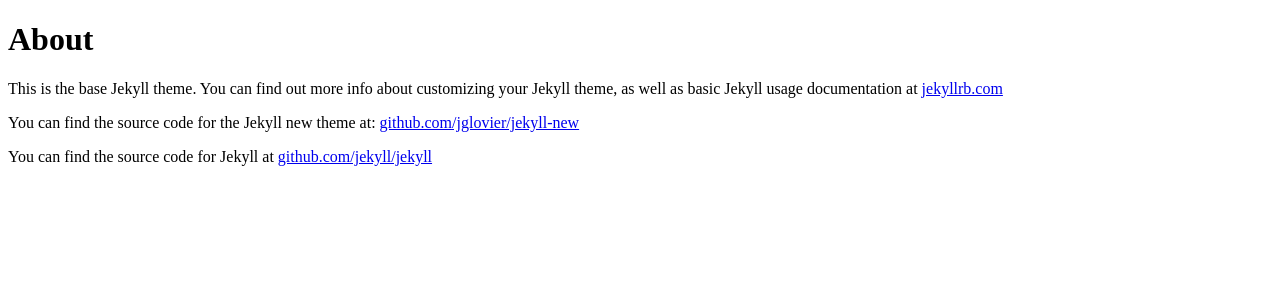
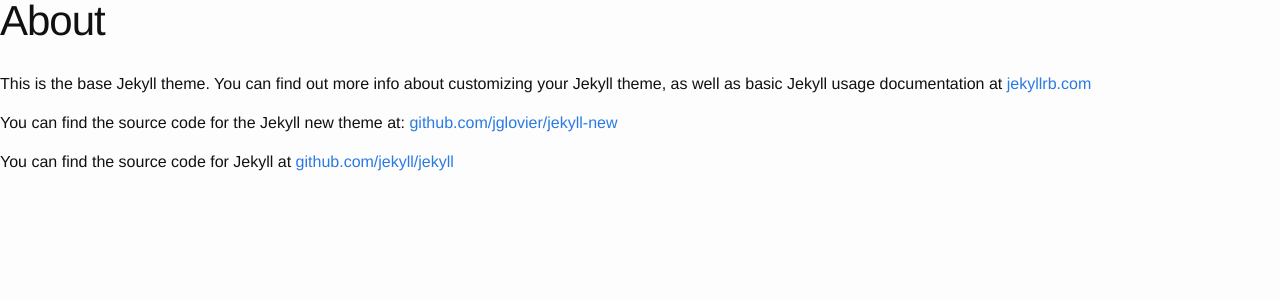
Before and after one commit to sgengler/canvas-reveal, a Jekyll site: the page built from about.md, in a window 1280 px wide. Shown: the top 300 px of the page. Built offline with Jekyll 4.4.1, drawn with Linux system fonts in a browser that asks for light colours.

Commit message:
fixing baseurl

```diff
--- a/_config.yml
+++ b/_config.yml
@@ -6,7 +6,7 @@
   line in _config.yml. It will appear in your document head meta (for
   Google search results) and in your feed.xml site description.
 baseurl: "canvas-reveal/" # the subpath of your site, e.g. /blog/
-url: "http://stevegengler.com/canvas-reveal" # the base hostname & protocol for your site
+url: "http://stevegengler.com/" # the base hostname & protocol for your site
 twitter_username: jekyllrb
 github_username:  jekyll
 
--- a/_includes/head.html
+++ b/_includes/head.html
@@ -6,6 +6,6 @@
     <title>{% if page.title %}{{ page.title }}{% else %}{{ site.title }}{% endif %}</title>
     <meta name="description" content="{{ site.description }}">
 
-    <link rel="stylesheet" href="{{ "/css/main.css" | prepend: site.baseurl }}">
+    <link rel="stylesheet" href="{{baseurl}}/css/main.css">
     <link rel="canonical" href="{{ page.url | replace:'index.html','' | prepend: site.baseurl | prepend: site.url }}">
 </head>
```
